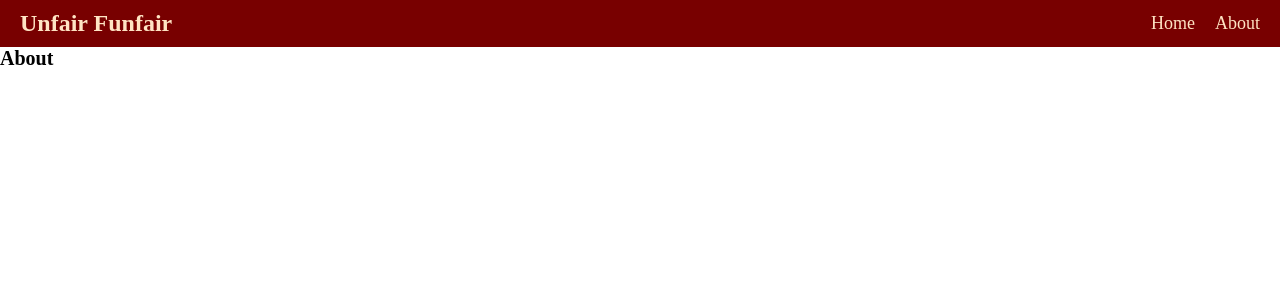
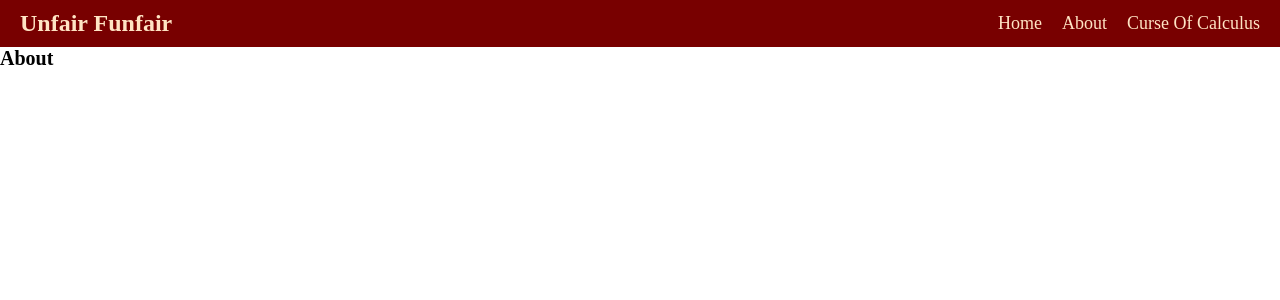
Before and after one commit to appelqvistelias/misfortunate-unfair-funfair, a Next.js app: page /about in a window 1280 px wide. Shown: the top 300 px of the page. Built offline with nearby package versions, Linux system fonts and the light colour scheme.

Commit message:
added routing to curse of calculus

```diff
--- a/src/components/Navbar/Navbar.tsx
+++ b/src/components/Navbar/Navbar.tsx
@@ -17,6 +17,11 @@ export default function Navbar() {
               About
             </Link>
           </li>
+          <li className={styles.listItem}>
+            <Link className={styles.link} href="/curse-of-calculus">
+              Curse Of Calculus
+            </Link>
+          </li>
         </ul>
       </div>
     </nav>
```
